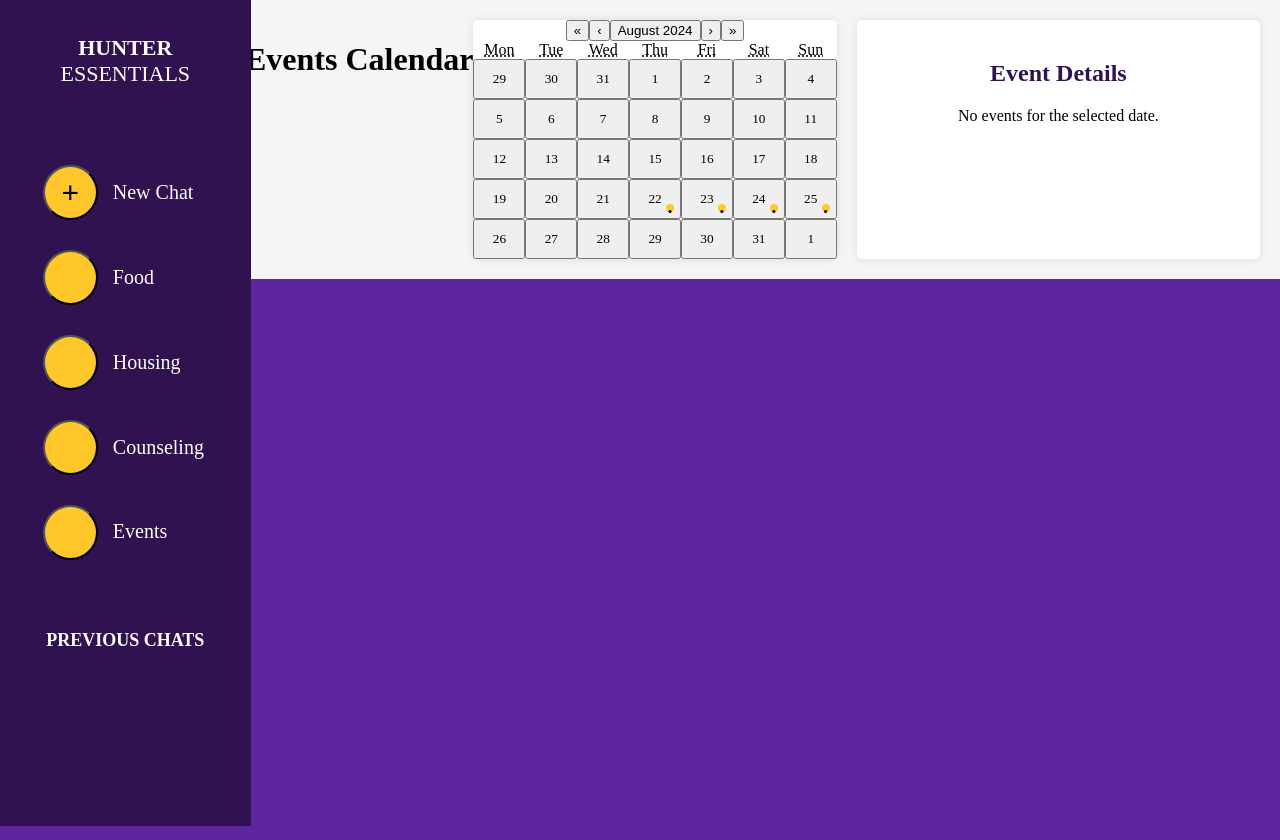
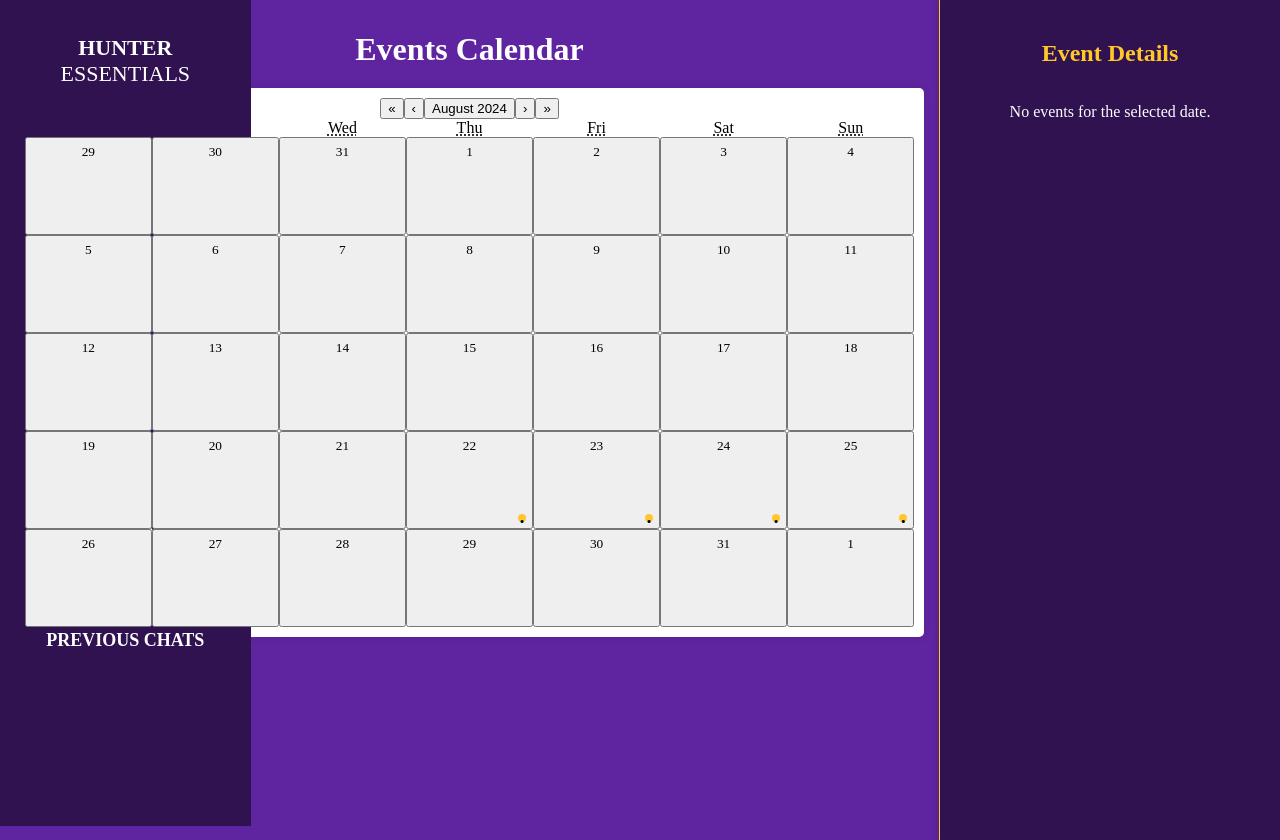
Before and after one commit to zaraamerr/cuny-resource-chatbot, a React (Create React App) app in the folder myapp/: page /events-calendar in a window 1280 px wide. Before the commit the page ends 800 px from the top, so only its background shows below. Built offline with nearby package versions, Linux system fonts and the light colour scheme; a web font is replaced by a local one.

Commit message:
Adjusted calendar styling

```diff
--- a/myapp/src/components/EventsCalendar.css
+++ b/myapp/src/components/EventsCalendar.css
@@ -1,19 +1,26 @@
 .events-calendar {
   display: flex;
+  height: 100vh;
 }
 
-.calendar-content {
-  margin-left: 225px; /* Same width as sidebar */
-  padding: 20px;
-  width: calc(100% - 225px);
-  background-color: #f5f5f5;
+.calendar-container {
+  flex: 1;
+  padding: 10px;
   display: flex;
+  flex-direction: column;
+  align-items: center;
+}
+
+.calendar-header {
+  color: #FFFFFF;
+  font-family: "adobe-garamond-pro", serif;
+  margin-bottom: 20px;
 }
 
 .calendar {
-  flex: 1;
-  background-color: #fff;
+  background-color: #FFFFFF;
   border-radius: 5px;
+  padding: 10px;
   box-shadow: 0 0 10px rgba(0, 0, 0, 0.1);
 }
 
@@ -24,14 +31,13 @@
 
 .react-calendar__tile {
   position: relative;
-  padding: 10px;
   text-align: center;
   font-family: "adobe-garamond-pro", serif;
   transition: background-color 0.3s ease;
-}
-
-.react-calendar__tile:hover {
-  background-color: #f0f0f0;
+  padding: 5px; /* Reset padding */
+  width: 100%;
+  height: 0;
+  padding-bottom: 10%; /* Make tiles square */
 }
 
 .react-calendar__tile--active {
@@ -50,16 +56,20 @@
 }
 
 .event-info-panel {
-  flex: 1;
-  margin-left: 20px;
-  background-color: #fff;
+  width: 300px;
+  background-color: #2f124f;
+  color: white;
   padding: 20px;
-  border-radius: 5px;
-  box-shadow: 0px 0px 10px rgba(0, 0, 0, 0.1);
+  border-left: 1px solid #FFC72A;
+  box-shadow: -2px 0 5px rgba(0, 0, 0, 0.1);
+  display: flex;
+  flex-direction: column;
+  justify-content: flex-start;
+  height: 100vh;
 }
 
 .event-info-panel h2 {
-  color: #2F124F;
+  color: #FFC72A;
   font-family: "adobe-garamond-pro", serif;
 }
 
@@ -71,13 +81,13 @@
 .event-item {
   margin-bottom: 20px;
   padding: 15px;
-  background-color: #f0f0f0;
+  background-color: #5f249f;
   border-radius: 5px;
+  color: #fff;
 }
 
 .event-item h2 {
   margin-top: 0;
-  color: #2F124F;
 }
 
 .event-item p {
--- a/myapp/src/components/EventsCalendar.jsx
+++ b/myapp/src/components/EventsCalendar.jsx
@@ -5,11 +5,13 @@ import './EventsCalendar.css';
 
 function EventsCalendar() {
   const [selectedDate, setSelectedDate] = useState(null);
-  const [events, setEvents] = useState([
-    { date: new Date(2024, 7, 22), title: "Hackathon Kickoff", description: "Join us for the start of the hackathon!" },
-    { date: new Date(2024, 7, 23), title: "Workshop: AI in Healthcare", description: "Learn about AI's role in healthcare." },
-    { date: new Date(2024, 7, 24), title: "Networking Event", description: "Meet and connect with other professionals." },
-    { date: new Date(2024, 7, 25), title: "Final Presentations", description: "Watch the final project presentations." },
+  const [events] = useState([
+      { date: new Date(2024, 7, 22), title: "Workshop: Your Financial Aid", description: "Join us to learn all you need to know about your financial aid account!" },
+      { date: new Date(2024, 7, 22), title: "Info Session: Food Security at Hunter", description: "Join us for an info session about our food pantry and food security initiatives." },
+    { date: new Date(2024, 7, 23), title: "Info Session: Students & Healthcare", description: "Learn about how you can take advantage of healthcare benefits." },
+    { date: new Date(2024, 7, 24), title: "Networking Event", description: "Meet and connect with other students." },
+      { date: new Date(2024, 7, 25), title: "Info Session: Food Security at Hunter", description: "Join us for an info session about our food pantry and food security initiatives." },
+
   ]);
 
   const onDateChange = (date) => {
@@ -38,14 +40,15 @@ function EventsCalendar() {
   return (
     <div className="events-calendar">
       <SideBar />
-      <div className="calendar-content">
-        <h1>Events Calendar</h1>
+      <div className="calendar-container">
+        <h1 className="calendar-header">Events Calendar</h1>
         <div className="calendar">
           <Calendar
             onChange={onDateChange}
             value={selectedDate}
             tileContent={getTileContent}
           />
+        </div>
       </div>
       <div className="event-info-panel">
         <h2>Event Details</h2>
@@ -63,7 +66,6 @@ function EventsCalendar() {
         )}
       </div>
     </div>
-    </div>
   );
 }
 
```
Lines whose indentation alone changed are shown as unchanged.
